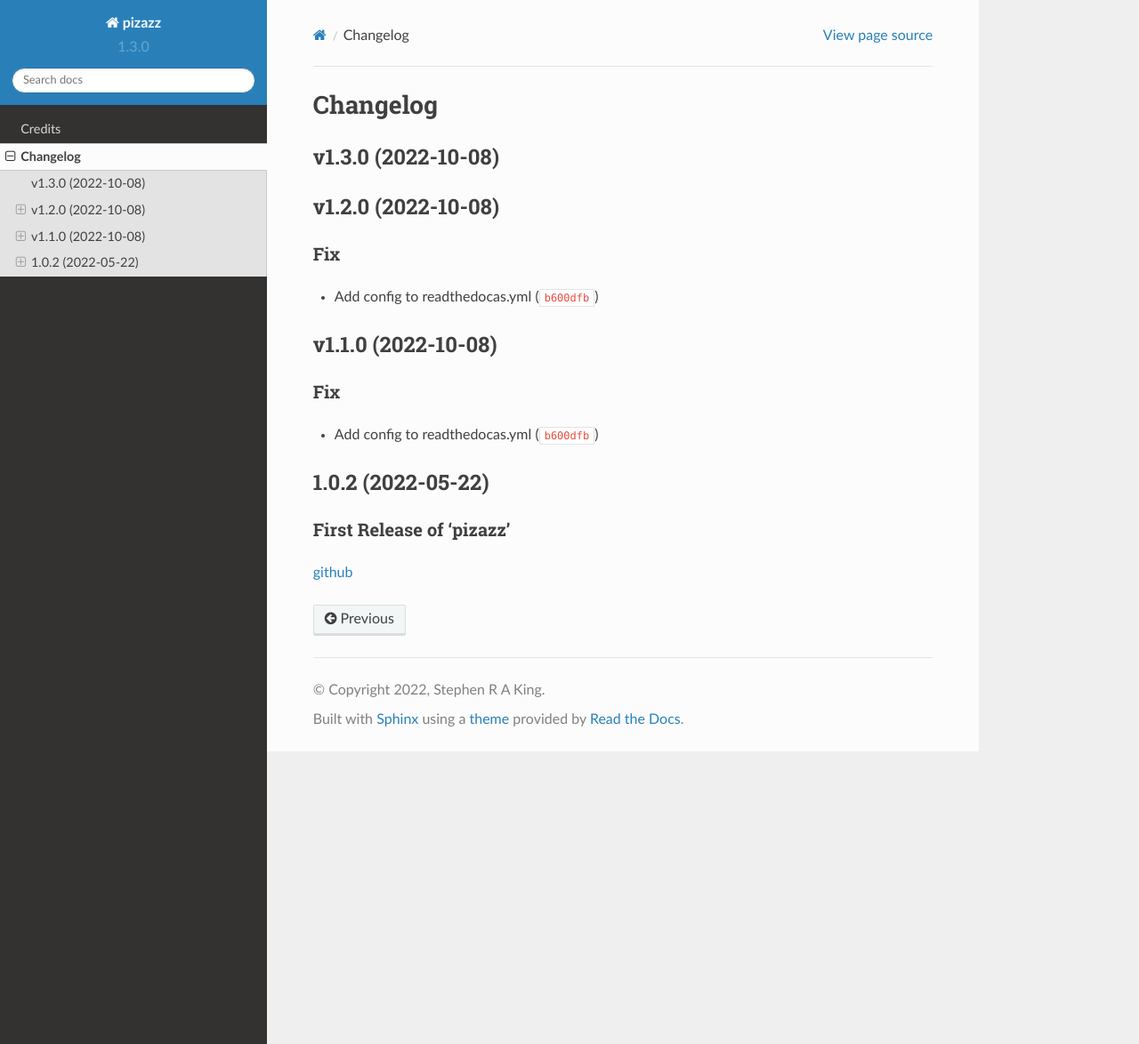
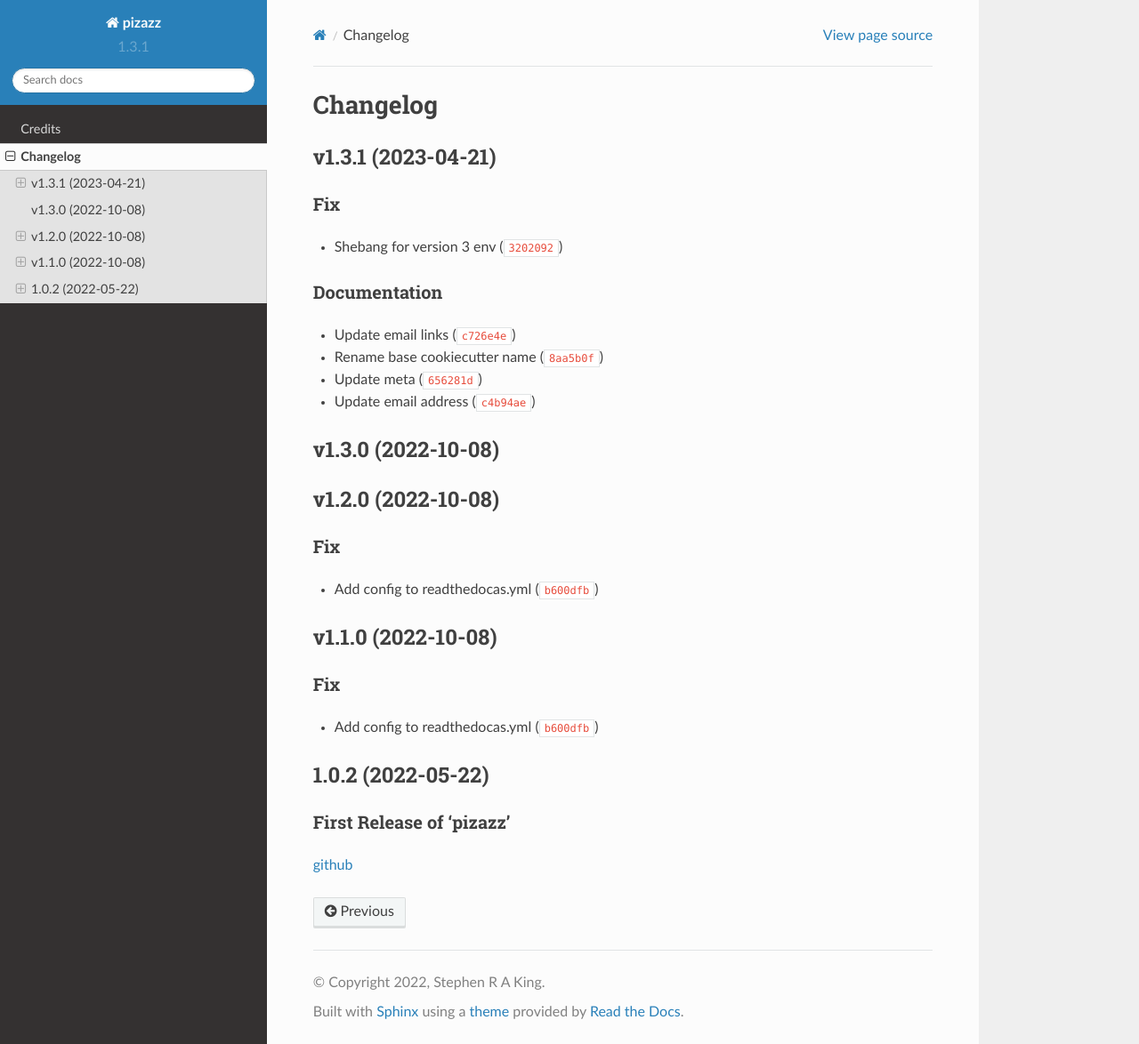
Before and after one commit to Stephen-RA-King/pizazz, a Sphinx documentation site: the page built from docs/changelog.md, in a window 1280 px wide and 1174 px high. Shown: the whole window at 89% size. Built offline with Sphinx 7.4.7 and the Read the Docs theme 2.0.0, drawn with Linux system fonts in a browser that asks for light colours; pages that are not in the unit, such as notebooks, are missing from menus.

Commit message:
chore: bump version

```diff
--- a/CHANGELOG.md
+++ b/CHANGELOG.md
@@ -1,6 +1,16 @@
 # Changelog
 
 <!--next-version-placeholder-->
+
+## v1.3.1 (2023-04-21)
+### Fix
+* Shebang for version 3 env ([`3202092`](https://github.com/Stephen-RA-King/pizazz/commit/320209290e0782ae20229d88227989543bda2978))
+
+### Documentation
+* Update email links ([`c726e4e`](https://github.com/Stephen-RA-King/pizazz/commit/c726e4e8ae8d0fd6d449b3833cc3c3b39c0ec270))
+* Rename base cookiecutter name ([`8aa5b0f`](https://github.com/Stephen-RA-King/pizazz/commit/8aa5b0f6ead9683900f453fda03506caaff69676))
+* Update meta ([`656281d`](https://github.com/Stephen-RA-King/pizazz/commit/656281d2ea0b768ab88e7b58ea25364ceb133f29))
+* Update email address ([`c4b94ae`](https://github.com/Stephen-RA-King/pizazz/commit/c4b94ae10a7457a4b86eda666aad1c48f766e2d2))
 
 ## v1.3.0 (2022-10-08)
 
--- a/docs/conf.py
+++ b/docs/conf.py
@@ -7,7 +7,7 @@
 # -- Project information -----------------------------------------------------
 
 project = "pizazz"
-version = "1.3.0"
+version = "1.3.1"
 copyright = "2022, Stephen R A King"
 author = "Stephen R A King"
 
--- a/src/pizazz/__init__.py
+++ b/src/pizazz/__init__.py
@@ -1,7 +1,7 @@
 #!/usr/bin/env python3
 """Top-level package for pizazz."""
 __title__ = "pizazz"
-__version__ = "1.3.0"
+__version__ = "1.3.1"
 __author__ = "Stephen R A King"
 __description__ = (
     "Easy configuration and control of 74HC595 Shift Registers on a Raspberry Pi"
```
